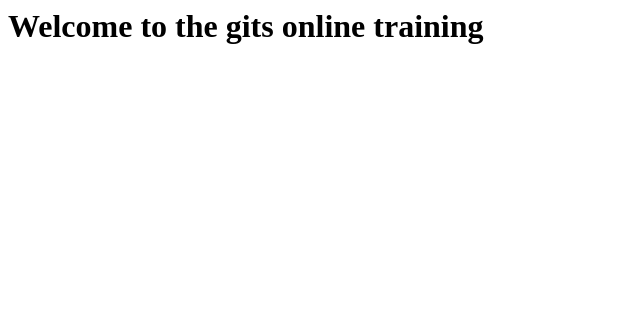
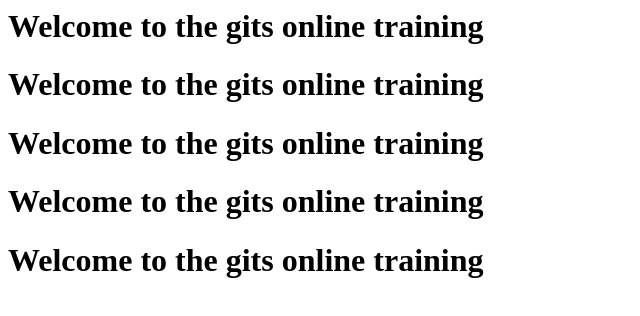
Before and after one commit to Sarthak221198/edureka-project, a plain HTML site: page index.html in a window 1280 px wide. Shown: the whole page, without its empty margins (0-640 px from the left). Drawn offline with Linux system fonts and the light colour scheme.

Commit message:
Update index.html

```diff
--- a/index.html
+++ b/index.html
@@ -1 +1,5 @@
 <h1> Welcome to the gits online training </h1>
+<h1> Welcome to the gits online training </h1>
+<h1> Welcome to the gits online training </h1>
+<h1> Welcome to the gits online training </h1>
+<h1> Welcome to the gits online training </h1>
```
